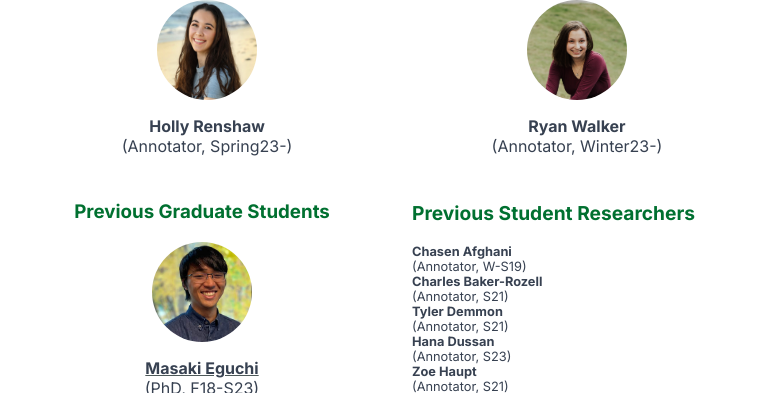
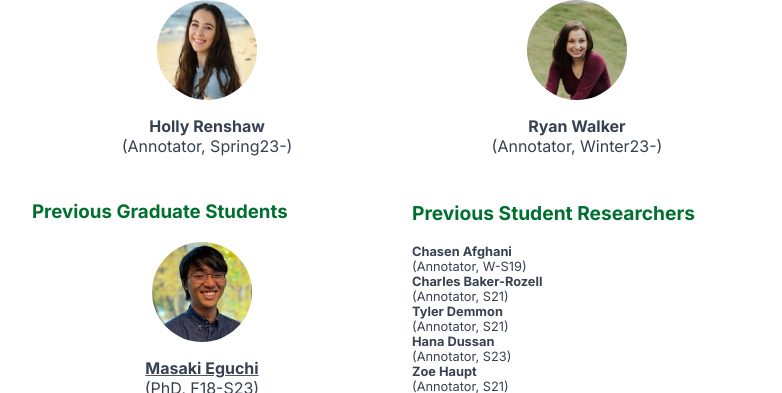
Before and after one commit to LCR-ADS-Lab/LCR-ADS-Home, a Jekyll site: the page built from docs/People.md, in a window 1280 px wide. Shown: the part 1009-1402 px from the top of the page, without its empty margins (248-1030 px from the left). Built offline with Jekyll 4.4.1, drawn with Linux system fonts in a browser that asks for light colours.

Commit message:
Update People.md

```diff
--- a/docs/People.md
+++ b/docs/People.md
@@ -78,7 +78,7 @@ title: People
 <div style="display: flex; justify-content: space-between; width: 100%;">
     <div style="flex: 1; padding-right: 20px;">
         <div style="text-align: center;">
-            <h3>Previous Graduate Students</h3>
+            <h3 style="text-align: left;">Previous Graduate Students</h3>
             <div style="height: 100px; width: 100px; overflow: hidden; border-radius: 50%; margin: 0 auto;">
                 <img src="images/masaki_2023-edit.jpg" style="height: 100%;">
             </div>
```
